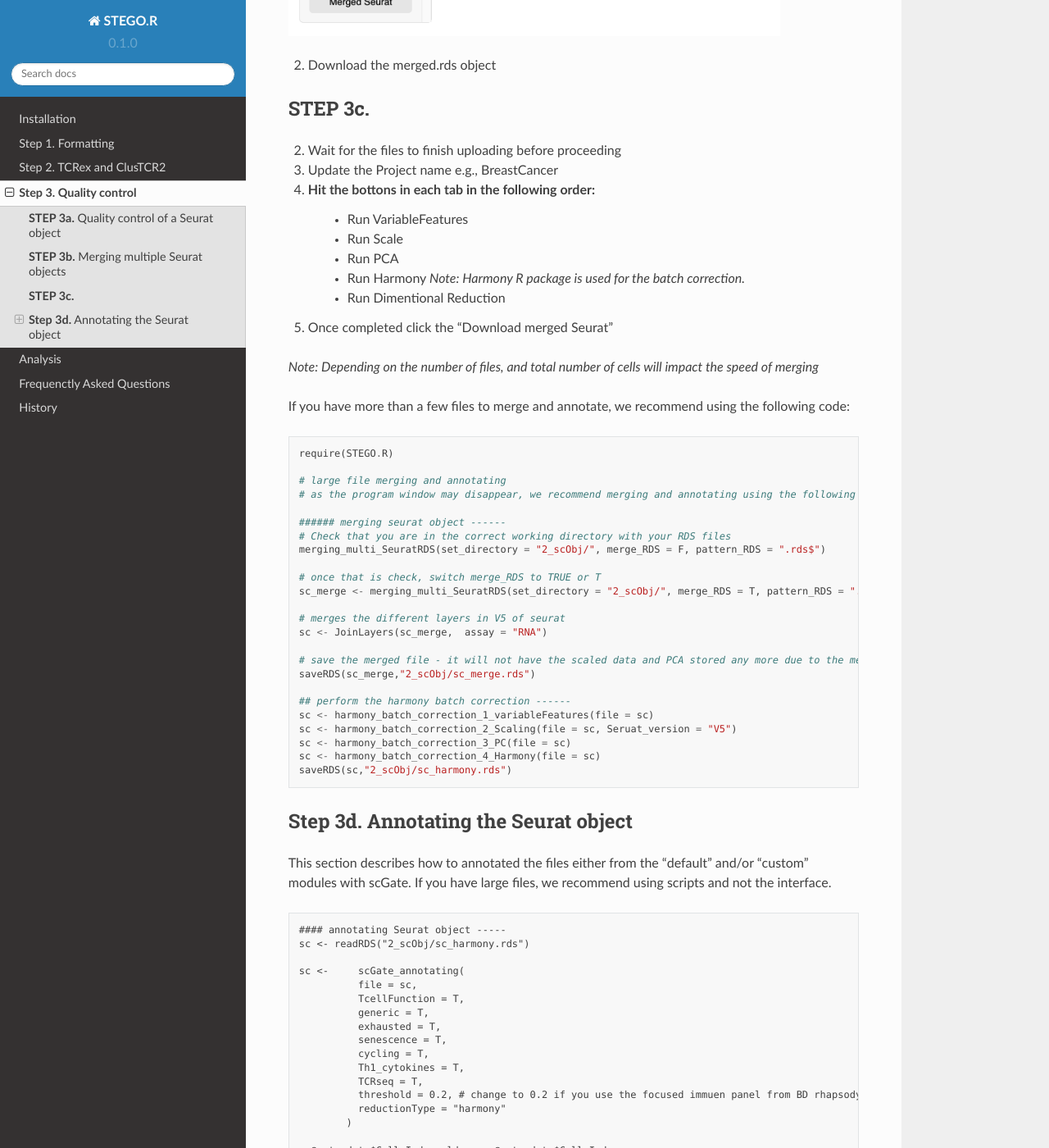
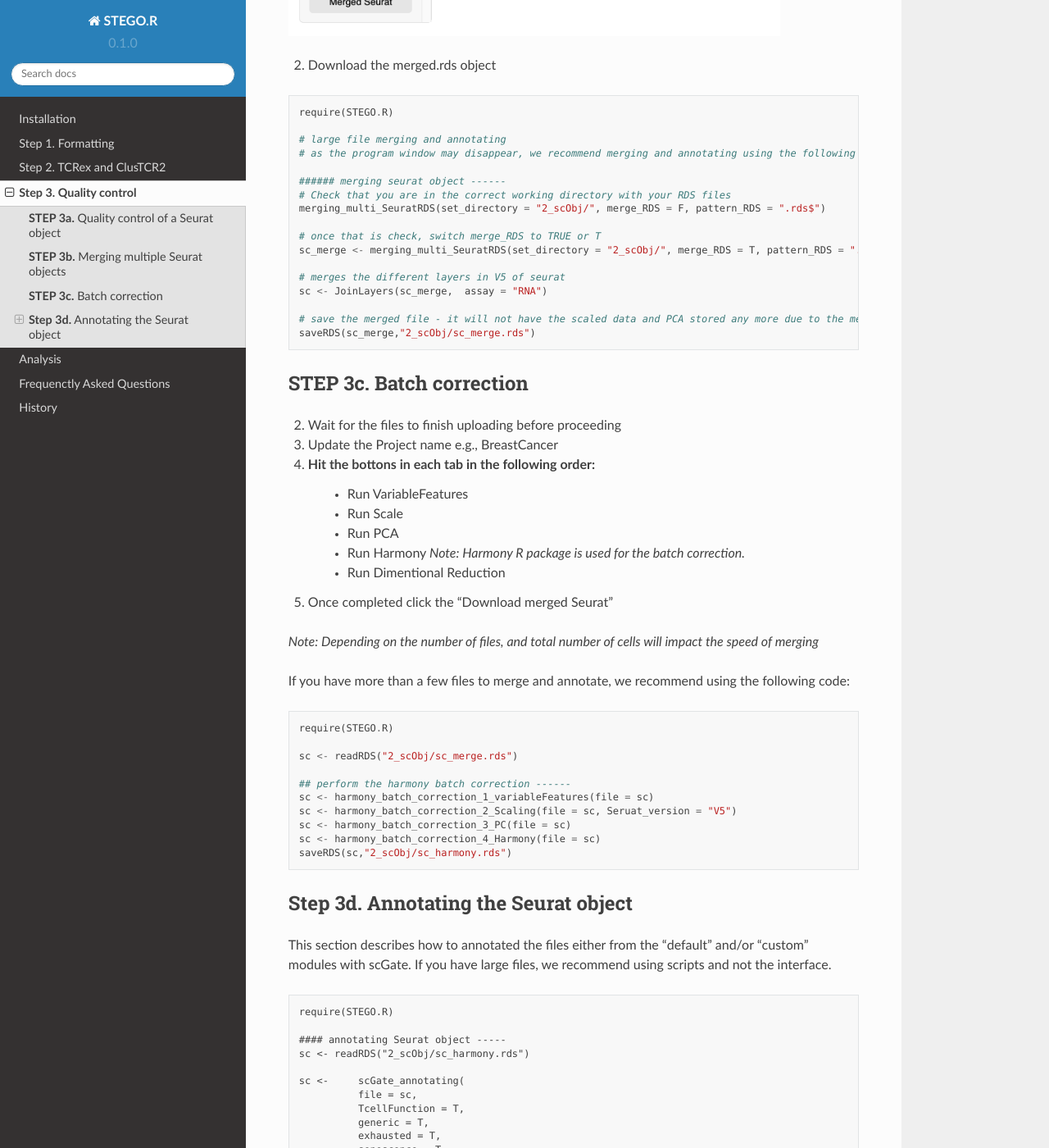
Before and after one commit to KerryAM-R/STEGOR, a Sphinx documentation site: the page built from docs/source/3.STEP3SeuratQC.rst, in a window 1280 px wide and 1400 px high, scrolled down 2624 px. Shown: the whole window at 82% size. Built offline with Sphinx 7.4.7 and the Read the Docs theme 2.0.0, drawn with Linux system fonts in a browser that asks for light colours; some of the changed lines change nothing that is shown; some of the changed text lies outside the part shown.

Commit message:
Update 3.STEP3SeuratQC.rst

```diff
--- a/docs/source/3.STEP3SeuratQC.rst
+++ b/docs/source/3.STEP3SeuratQC.rst
@@ -53,7 +53,27 @@ This section is to merge multiple .rds objects and correct for the batch effect.
 
 2. Download the merged.rds object
 
-**STEP 3c.**
+::
+
+    require(STEGO.R)
+
+    # large file merging and annotating
+    # as the program window may disappear, we recommend merging and annotating using the following commands
+
+    ###### merging seurat object ------
+    # Check that you are in the correct working directory with your RDS files
+    merging_multi_SeuratRDS(set_directory = "2_scObj/", merge_RDS = F, pattern_RDS = ".rds$")
+
+    # once that is check, switch merge_RDS to TRUE or T
+    sc_merge <- merging_multi_SeuratRDS(set_directory = "2_scObj/", merge_RDS = T, pattern_RDS = ".rds$")
+
+    # merges the different layers in V5 of seurat
+    sc <- JoinLayers(sc_merge,  assay = "RNA")
+
+    # save the merged file - it will not have the scaled data and PCA stored any more due to the merging process. This is in case R crashes and it needs to be read in
+    saveRDS(sc_merge,"2_scObj/sc_merge.rds")
+
+**STEP 3c.** Batch correction
 ~~~~~~~~~~~~~~~~~~~~~~~~~~~~~~~~~~~~~~~~~~~
 
 2. Wait for the files to finish uploading before proceeding
@@ -75,21 +95,7 @@ If you have more than a few files to merge and annotate, we recommend using the
 
     require(STEGO.R)
 
-    # large file merging and annotating
-    # as the program window may disappear, we recommend merging and annotating using the following commands
-
-    ###### merging seurat object ------
-    # Check that you are in the correct working directory with your RDS files
-    merging_multi_SeuratRDS(set_directory = "2_scObj/", merge_RDS = F, pattern_RDS = ".rds$")
-
-    # once that is check, switch merge_RDS to TRUE or T
-    sc_merge <- merging_multi_SeuratRDS(set_directory = "2_scObj/", merge_RDS = T, pattern_RDS = ".rds$")
-
-    # merges the different layers in V5 of seurat
-    sc <- JoinLayers(sc_merge,  assay = "RNA")
-
-    # save the merged file - it will not have the scaled data and PCA stored any more due to the merging process. This is in case R crashes and it needs to be read in
-    saveRDS(sc_merge,"2_scObj/sc_merge.rds")
+    sc <- readRDS("2_scObj/sc_merge.rds")
 
     ## perform the harmony batch correction ------
     sc <- harmony_batch_correction_1_variableFeatures(file = sc)
@@ -105,6 +111,8 @@ If you have more than a few files to merge and annotate, we recommend using the
 This section describes how to annotated the files either from the "default" and/or "custom" modules with scGate. If you have large files, we recommend using scripts and not the interface.
 
 ::
+
+    require(STEGO.R)
 
     #### annotating Seurat object -----
     sc <- readRDS("2_scObj/sc_harmony.rds")
@@ -135,11 +143,29 @@ Default annotation models with scGate
 
 The scGate threshold was set to 0.2 for full capture and 0.5 for the immune panel (<400 transcripts).
 
-* **10X Genomics for human**
+* **Human**
+
+- TcellFunction
+- Generic
+- exhausted
+- senescence
+- cycling
+- Th1_cytokines (IFNg and TNF)
+- TCRseq (meta.data TCR-seq)
 
 * **10X Genomcis for Mouse** (*Will likely be the same as the BD Rhapsody mouse full panel model.*)
 
 * **BD Rhapsody Human immune panel**
+
+* **Mouse Panel** Under development
+
+TCR annotations
+^^^^^^^^^^^^^^^
+
+This section annotates the potential invariant T cells
+
+Functional T cell annotations
+^^^^^^^^^^^^^^^^^^^^^^^^^^^^^
 
 .. csv-table:: Annotation_table
     :header-rows: 1
@@ -147,12 +173,6 @@ The scGate threshold was set to 0.2 for full capture and 0.5 for the immune pane
     :widths: 20, 30, 50
     :class: longtable
 
-* **Mouse Panel** Under development
-
-TCR annotations
-^^^^^^^^^^^^^^^
-
-This section annotates the potential invariant T cells
 
 Creating custom annotation stratergies
 ^^^^^^^^^^^^^^^^^^^^^^^^^^^^^^^^^^^^^^
```
